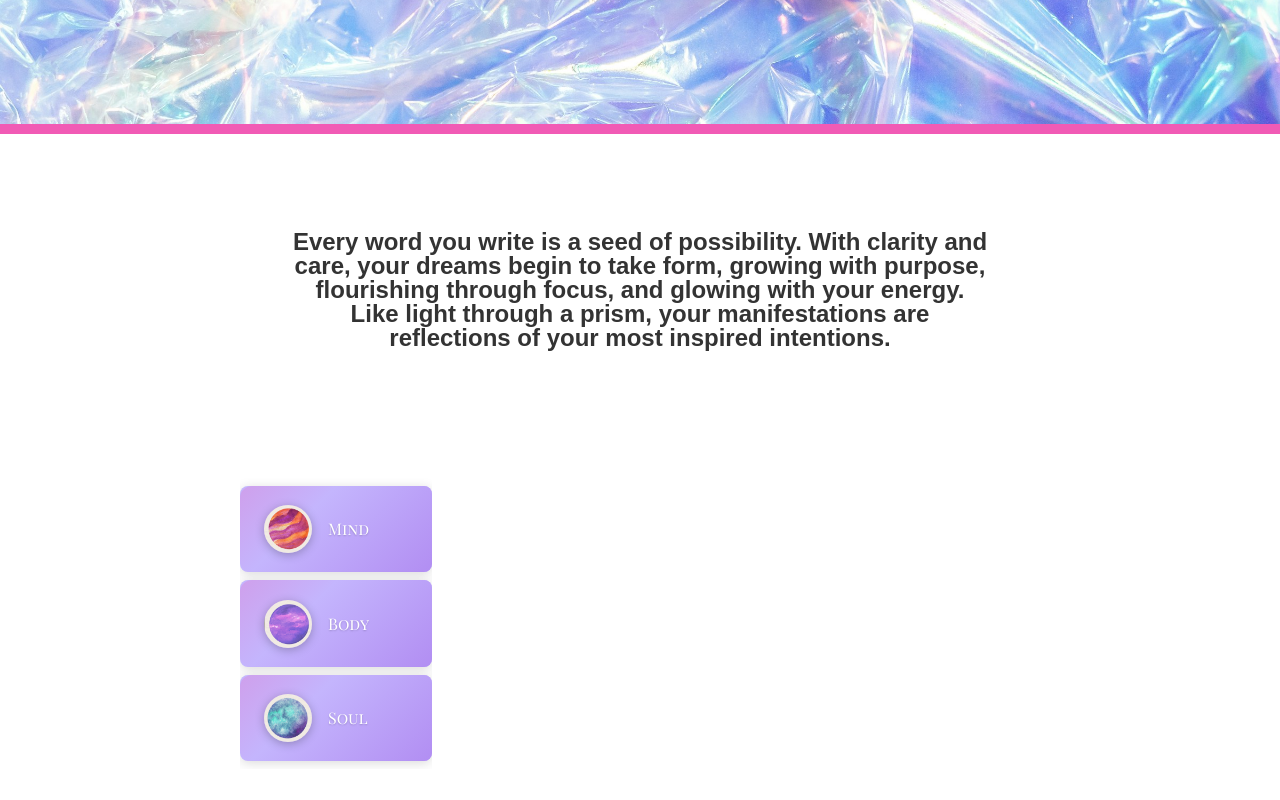
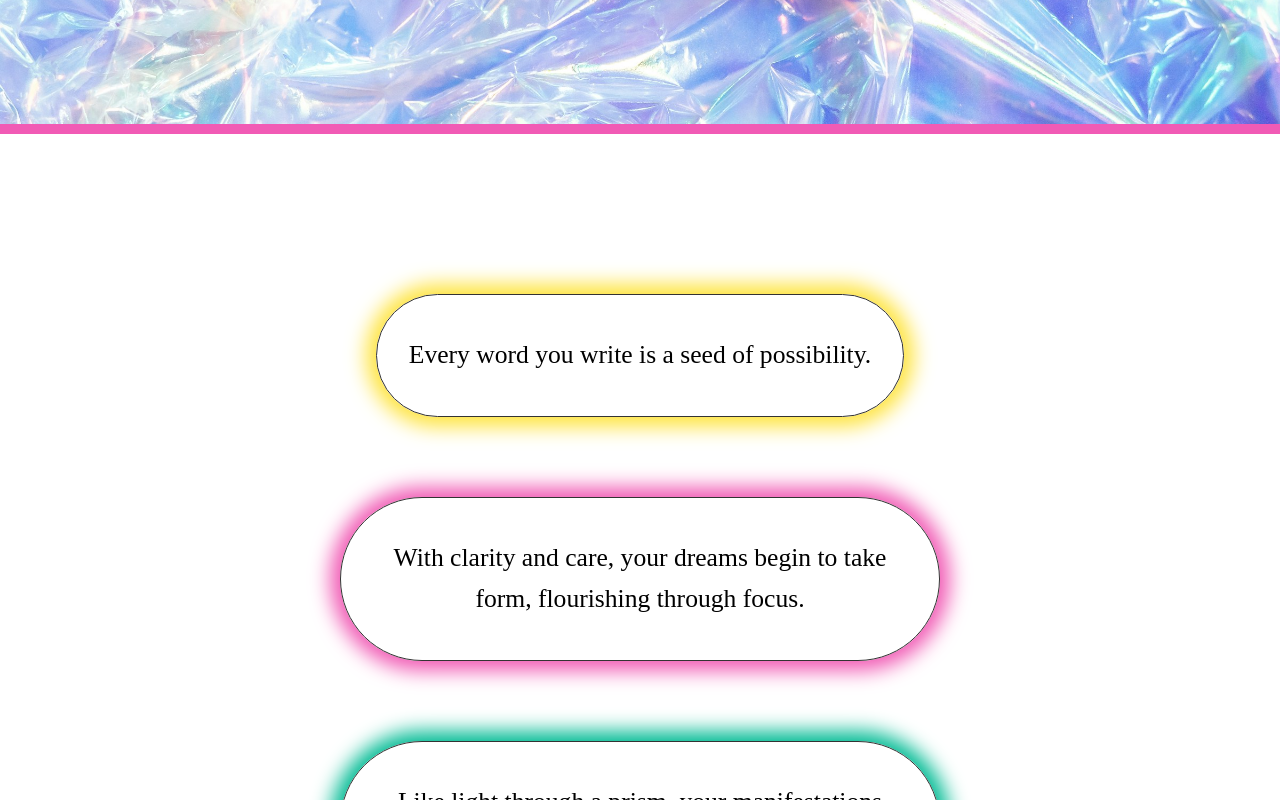
Before and after one commit to codetivated/manifest-todo-app, an Angular app: page / in a window 1280 px wide. Shown: the part 440-1240 px from the top of the page. Before the commit the page ends 1209 px from the top, so only its background shows below. Built offline with nearby package versions, Linux system fonts and the light colour scheme; a web font is replaced by a local one.

Commit message:
add hover effects to quote

```diff
--- a/src/app/hero/hero.component.css
+++ b/src/app/hero/hero.component.css
@@ -76,18 +76,58 @@
   }
 }
 
+.quote-bubbles {
+  display: flex;
+  flex-direction: column;
+  align-items: center;
+  gap: 5rem;
+  margin: 10rem auto;
+  padding: 0 2rem;
+}
 
-.quote {
-  padding-top: 6rem;
-  padding-bottom: 4rem;
-  font-size: 1.5rem;
-  font-weight: 600;
-  line-height: 1;
-  max-width: 700px;
-  margin: 0 auto;
-  color: var(--color-deep-black);
+.quote-bubble {
+  max-width: 600px;
+  padding: 2.5rem 2rem;
   text-align: center;
+  font-family: 'Playfair Display', serif;
+  font-size: 1.6rem;
+  font-weight: 500;
+  color: var(--color-black);
+  border-radius: 200px;
+  border: 1px solid var(--color-deep-black);
+  background-color: var(--color-eggshell);
 }
+
+.bubble-1 {
+  box-shadow: 0 0 20px 10px var(--color-butter-yellow);
+}
+
+.bubble-2 {
+  box-shadow: 0 0 20px 10px var(--color-lavender-pink);
+}
+
+.bubble-3 {
+  box-shadow: 0 0 20px 10px var(--color-mint-green);
+}
+
+
+.quote-bubble:hover {
+  transform: translateY(-10px) scale(1.02);
+}
+
+
+.bubble-1:hover {
+  box-shadow: none;
+}
+
+.bubble-2:hover {
+  box-shadow: none;
+}
+
+.bubble-3:hover {
+  box-shadow: none;
+}
+
 
 
 /* Responsive */
--- a/src/app/hero/hero.component.html
+++ b/src/app/hero/hero.component.html
@@ -20,8 +20,16 @@
     </section>
   </main>
   </div>
-  <p class="quote">
-            Every word you write is a seed of possibility. With clarity and care, your dreams begin to take form, growing with purpose, flourishing through focus, and glowing with your energy. Like light through a prism, your manifestations are reflections of your most inspired intentions.
-          </p>
+<section class="quote-bubbles">
+  <p class="quote-bubble bubble-1">
+    Every word you write is a seed of possibility.
+  </p>
+  <p class="quote-bubble bubble-2">
+    With clarity and care, your dreams begin to take form, flourishing through focus.
+  </p>
+  <p class="quote-bubble bubble-3">
+    Like light through a prism, your manifestations reflect your most inspired intentions.
+  </p>
+</section>
 </body>
 </html>
--- a/src/app/intention/intention-categories.ts
+++ b/src/app/intention/intention-categories.ts
@@ -1,17 +1,17 @@
 export const INTENTION_CATEGORIES = [
   {
     id: 'mind_intention',
-    name: 'Mind',
-    avatar: 'mind-intention-icon.png',
+    category: 'Mind',
+    icon: 'mind-intention-icon.png',
   },
   {
     id: 'body_intention',
-    name: 'Body',
-    avatar: 'body-intention-icon.png',
+    category: 'Body',
+    icon: 'body-intention-icon.png',
   },
   {
     id: 'soul_intention',
-    name: 'Soul',
-    avatar: 'soul-intention-icon.png',
+    category: 'Soul',
+    icon: 'soul-intention-icon.png',
   },
 ];
--- a/src/app/intention/intention.component.html
+++ b/src/app/intention/intention.component.html
@@ -1,7 +1,7 @@
 <!DOCTYPE html>
       <div *ngFor="let intention of intentions">
         <button>
-          <img src="../../assets/intentions/{{intention.avatar}}"/>
-          <span>{{intention.name}}</span>
+          <img src="../../assets/intentions/{{intention.icon}}"/>
+          <span>{{intention.category}}</span>
         </button>
       </div>
```
